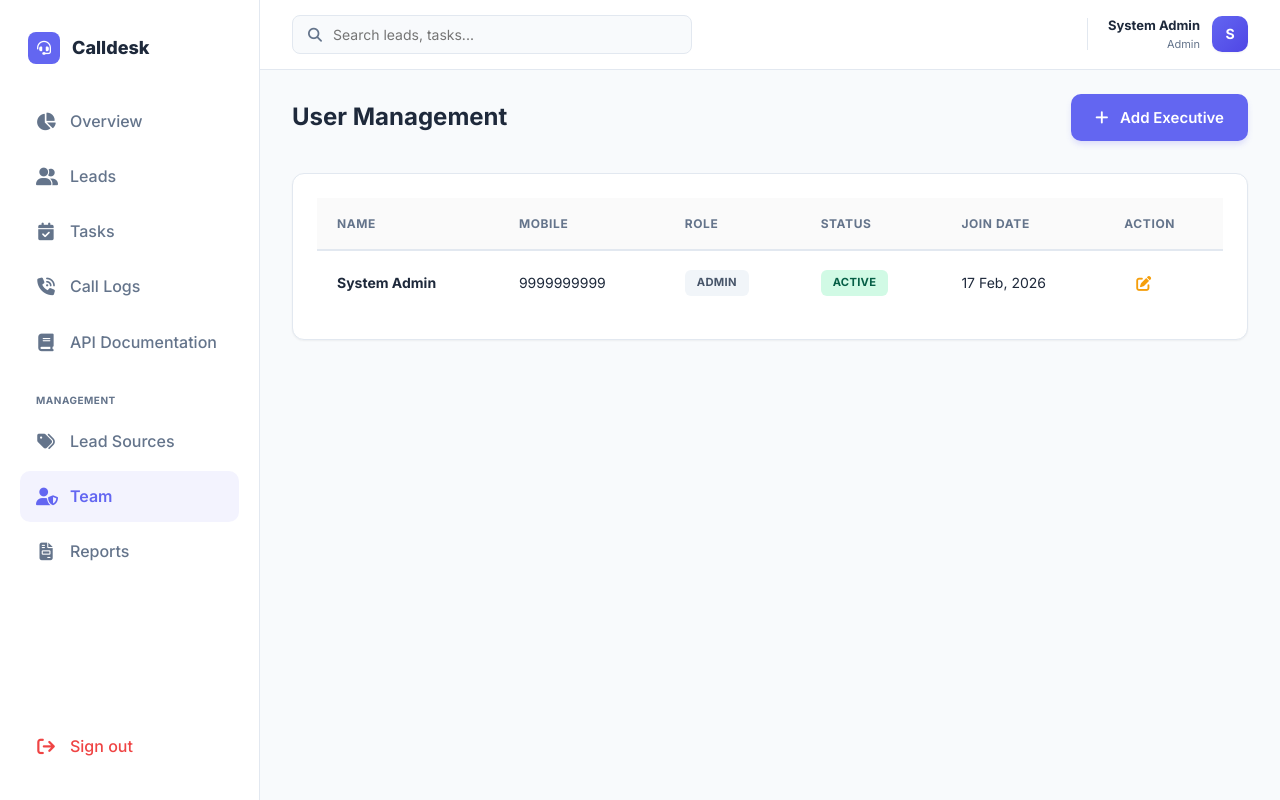
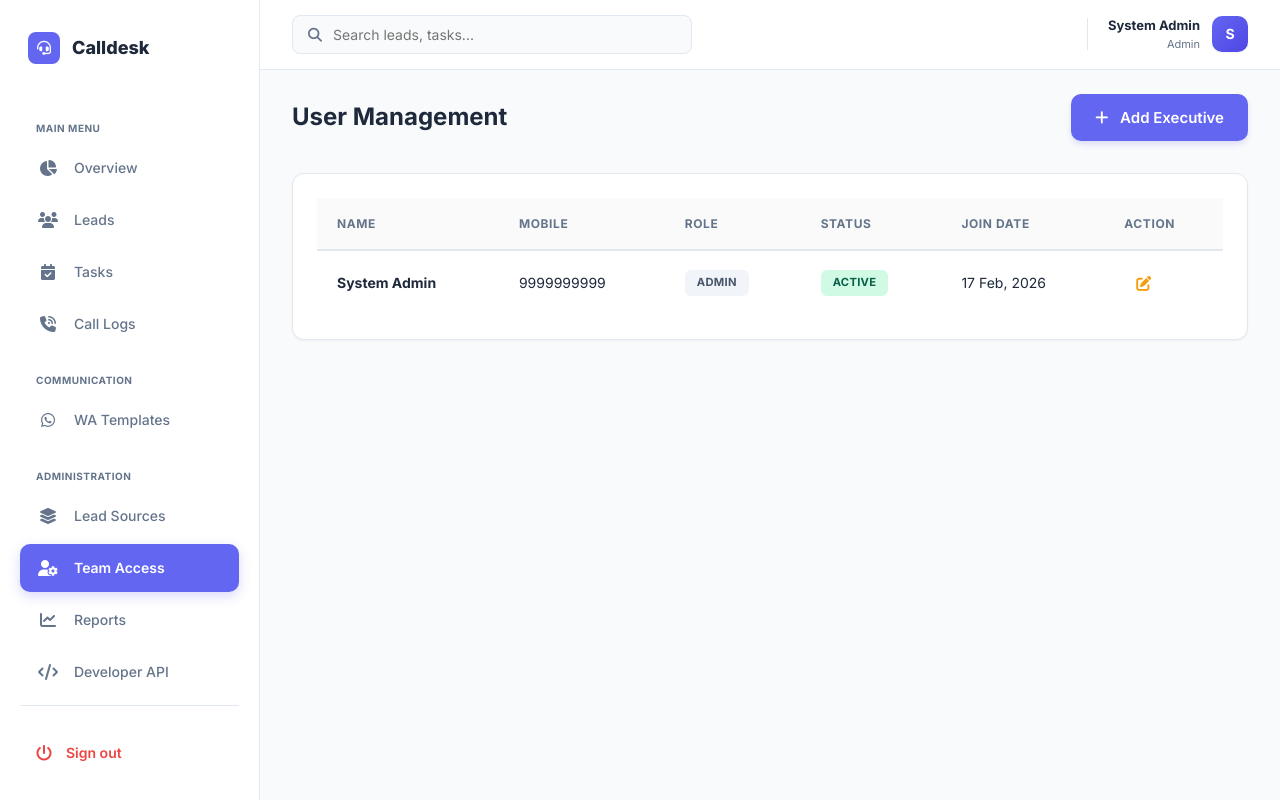
Before and after one commit to krsaurabhmca/calldesk, a PHP site: page /calldesk/users.php in a window 1280 px wide. Run offline with PHP 8.4, Linux system fonts and the light colour scheme; a user stored in the database is signed in; data comes from the database, SQL or seed files in the repository; data that the repository does not hold is empty.

Commit message:
Web: WhatsApp templates, professional sidebar, and icon fixes

```diff
--- a/assets/css/style.css
+++ b/assets/css/style.css
@@ -203,11 +203,21 @@ body {
 }
 
 /* Nav Links */
+.nav-section-label {
+    font-size: 0.625rem;
+    text-transform: uppercase;
+    color: var(--text-muted);
+    font-weight: 700;
+    letter-spacing: 0.05em;
+    margin: 1.5rem 0 0.5rem 0.5rem;
+    padding-left: 0.5rem;
+}
+
 .nav-link {
     display: flex;
     align-items: center;
     gap: 0.875rem;
-    padding: 0.8rem 1rem;
+    padding: 0.75rem 1rem;
     color: var(--text-muted);
     text-decoration: none;
     border-radius: 10px;
@@ -217,9 +227,17 @@ body {
 }
 
 .nav-link i {
-    width: 20px;
-    text-align: center;
-    font-size: 1.1rem;
+    width: 24px;
+    height: 24px;
+    display: flex;
+    align-items: center;
+    justify-content: center;
+    font-size: 1rem;
+    transition: all 0.2s;
+}
+
+.nav-link span {
+    font-size: 0.875rem;
 }
 
 .nav-link:hover {
@@ -227,14 +245,42 @@ body {
     color: var(--primary);
 }
 
-.nav-link.active {
-    background: rgba(99, 102, 241, 0.08);
-    color: var(--primary);
-    font-weight: 600;
+.nav-link:hover i {
+    transform: translateX(2px);
 }
 
-.nav-link:active {
-    transform: scale(0.98);
+.nav-link.active {
+    background: var(--primary);
+    color: white;
+    font-weight: 600;
+    box-shadow: 0 4px 12px rgba(99, 102, 241, 0.25);
+}
+
+.sidebar-footer {
+    margin-top: auto;
+    padding-top: 1.5rem;
+    border-top: 1px solid var(--border);
+}
+
+.logout-link {
+    display: flex;
+    align-items: center;
+    gap: 0.875rem;
+    padding: 0.75rem 1rem;
+    color: var(--danger);
+    text-decoration: none;
+    border-radius: 10px;
+    font-weight: 600;
+    font-size: 0.875rem;
+    transition: all 0.2s;
+}
+
+.logout-link:hover {
+    background: #fff1f2;
+}
+
+.logout-link i {
+    font-size: 1rem;
 }
 
 /* Base Components Refined */
--- a/includes/header.php
+++ b/includes/header.php
@@ -42,39 +42,45 @@ $current_page = basename($_SERVER['PHP_SELF']);
             </div>
 
             <nav>
+                <div class="nav-section-label">Main Menu</div>
                 <a href="<?php echo BASE_URL; ?>index.php" class="nav-link <?php echo $current_page == 'index.php' ? 'active' : ''; ?>">
-                    <i class="fas fa-chart-pie"></i> Overview
+                    <i class="fas fa-chart-pie"></i> <span>Overview</span>
                 </a>
                 <a href="<?php echo BASE_URL; ?>leads.php" class="nav-link <?php echo ($current_page == 'leads.php' || $current_page == 'lead_view.php' || $current_page == 'lead_add.php') ? 'active' : ''; ?>">
-                    <i class="fas fa-user-group"></i> Leads
+                    <i class="fas fa-users"></i> <span>Leads</span>
                 </a>
                 <a href="<?php echo BASE_URL; ?>followups.php" class="nav-link <?php echo $current_page == 'followups.php' ? 'active' : ''; ?>">
-                    <i class="fas fa-calendar-check"></i> Tasks
+                    <i class="fas fa-calendar-check"></i> <span>Tasks</span>
                 </a>
                 <a href="<?php echo BASE_URL; ?>call_logs.php" class="nav-link <?php echo $current_page == 'call_logs.php' ? 'active' : ''; ?>">
-                    <i class="fas fa-phone-volume"></i> Call Logs
+                    <i class="fas fa-phone-volume"></i> <span>Call Logs</span>
                 </a>
-                <a href="<?php echo BASE_URL; ?>docs.php" class="nav-link <?php echo $current_page == 'docs.php' ? 'active' : ''; ?>">
-                    <i class="fas fa-book"></i> API Documentation
+
+                <div class="nav-section-label">Communication</div>
+                <a href="<?php echo BASE_URL; ?>messages.php" class="nav-link <?php echo $current_page == 'messages.php' ? 'active' : ''; ?>">
+                    <i class="fab fa-whatsapp"></i> <span>WA Templates</span>
                 </a>
 
                 <?php if (isAdmin()): ?>
-                <div style="margin: 1.5rem 0 0.5rem 1rem; font-size: 0.625rem; text-transform: uppercase; color: var(--text-muted); font-weight: 700; letter-spacing: 0.05em;">Management</div>
+                <div class="nav-section-label">Administration</div>
                 <a href="<?php echo BASE_URL; ?>sources.php" class="nav-link <?php echo $current_page == 'sources.php' ? 'active' : ''; ?>">
-                    <i class="fas fa-tags"></i> Lead Sources
+                    <i class="fas fa-layer-group"></i> <span>Lead Sources</span>
                 </a>
                 <a href="<?php echo BASE_URL; ?>users.php" class="nav-link <?php echo $current_page == 'users.php' ? 'active' : ''; ?>">
-                    <i class="fas fa-user-shield"></i> Team
+                    <i class="fas fa-user-gear"></i> <span>Team Access</span>
                 </a>
                 <a href="<?php echo BASE_URL; ?>reports.php" class="nav-link <?php echo $current_page == 'reports.php' ? 'active' : ''; ?>">
-                    <i class="fas fa-file-invoice"></i> Reports
+                    <i class="fas fa-chart-line"></i> <span>Reports</span>
+                </a>
+                <a href="<?php echo BASE_URL; ?>docs.php" class="nav-link <?php echo $current_page == 'docs.php' ? 'active' : ''; ?>">
+                    <i class="fas fa-code"></i> <span>Developer API</span>
                 </a>
                 <?php endif; ?>
             </nav>
 
-            <div style="margin-top: auto;">
-                <a href="<?php echo BASE_URL; ?>logout.php" class="nav-link" style="color: var(--danger);">
-                    <i class="fas fa-arrow-right-from-bracket"></i> Sign out
+            <div class="sidebar-footer">
+                <a href="<?php echo BASE_URL; ?>logout.php" class="logout-link">
+                    <i class="fas fa-power-off"></i> <span>Sign out</span>
                 </a>
             </div>
         </aside>
--- a/login.php
+++ b/login.php
@@ -94,7 +94,7 @@ if ($_SERVER['REQUEST_METHOD'] === 'POST') {
                 <form action="" method="POST">
                     <div class="form-group">
                         <label class="form-label">Mobile Number</label>
-                        <input type="text" name="mobile" class="form-control" placeholder="99999 99999" required autofocus>
+                        <input type="text" name="mobile" class="form-control" placeholder="99999 99999" maxlength="10" required autofocus>
                     </div>
                     <div class="form-group">
                         <div style="display: flex; justify-content: space-between; align-items: center; margin-bottom: 0.5rem;">
```
Also changed, not shown: messages.php (added, +302 -0 lines).
